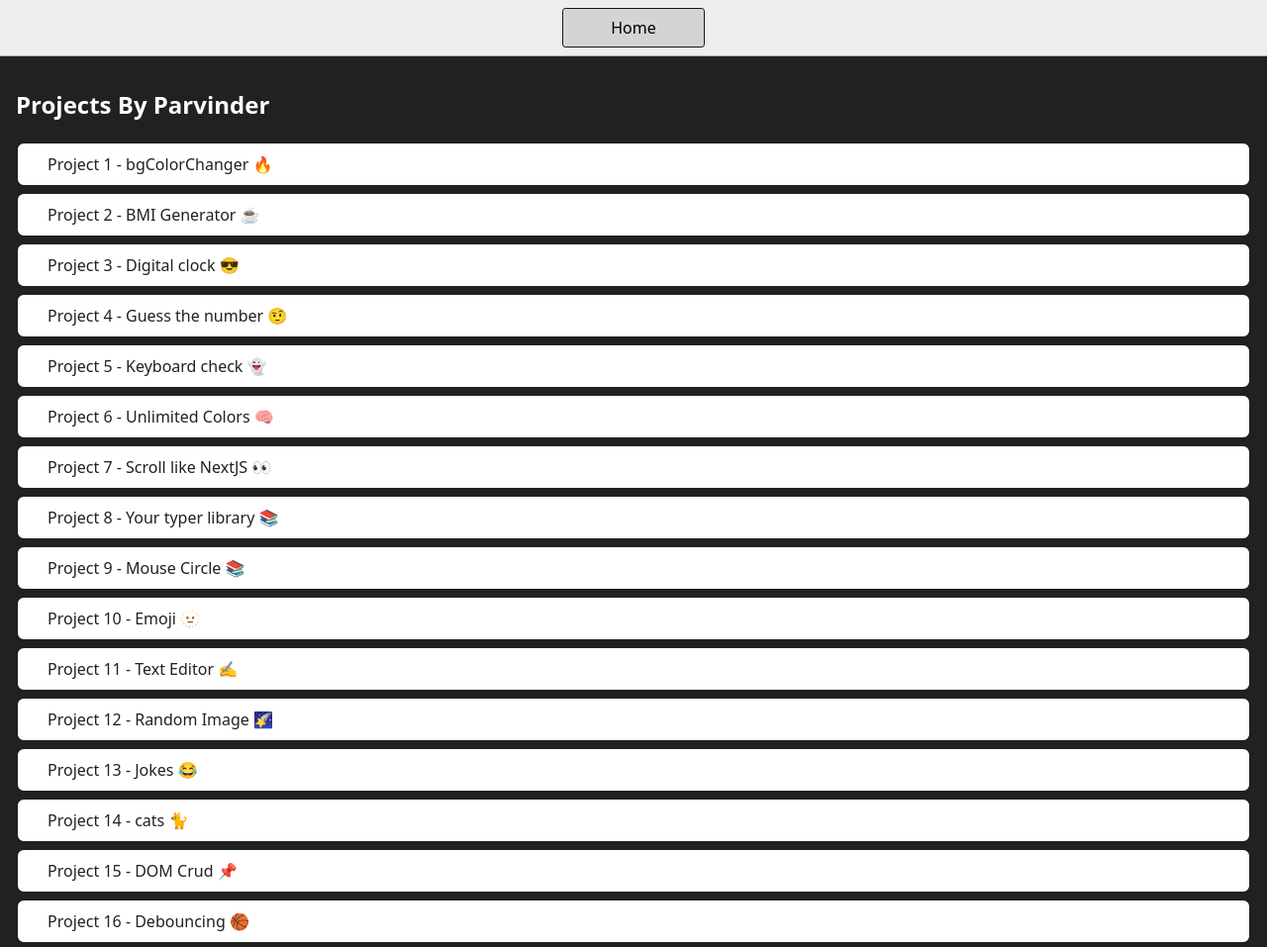
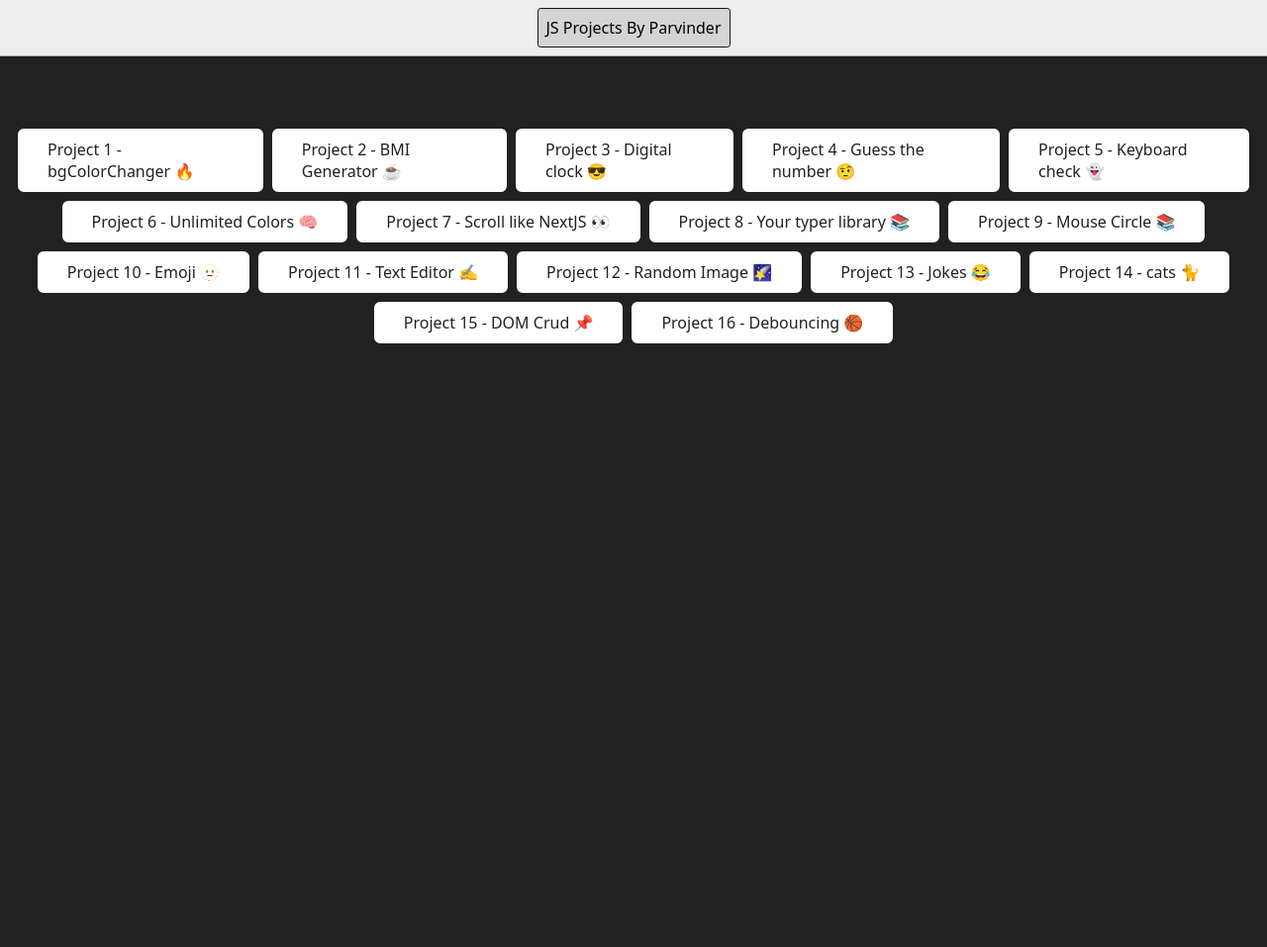
Before and after one commit to parvinder-singh-2/projects, a plain HTML site: page index.html in a window 1280 px wide. Shown: the whole page at 99% size. After the commit the page ends 800 px from the top, so only its background shows below. Drawn offline with Linux system fonts and the light colour scheme; files whose address does not match are found by name.

Commit message:
made changes to UI

```diff
--- a/index.html
+++ b/index.html
@@ -10,11 +10,12 @@
   </head>
   <body style="background-color: #212121; color: #fff">
     <nav>
-      <a href="" aria-current="page">Home</a>
+      <a href="" aria-current="page">JS Projects By Parvinder</a>
     </nav>
     <main>
-      <h1>Projects By Parvinder</h1>
+ <!-- <h1>Projects By Parvinder</h1> -->
       <div class="projects">
+        <div class="row">
         <a class="project-link" style="" href="./bgColorChanger/index.html"
           >Project 1 - bgColorChanger 🔥</a
         >
@@ -30,6 +31,8 @@
         <a class="project-link" href="./5-keyboard/index.html"
           >Project 5 - Keyboard check 👻</a
         >
+        </div>
+        <div class="row">
         <a class="project-link" href="./6-unlimitedColors/index.html"
           >Project 6 - Unlimited Colors 🧠
         </a>
@@ -42,6 +45,8 @@
         <a class="project-link" href="./9-mouseCircle/index.html"
           >Project 9 - Mouse Circle 📚
         </a>
+        </div>
+        <div class="row">
         <a class="project-link" href="./10-emoji/index.html"
           >Project 10 - Emoji 🫥
         </a>
@@ -57,12 +62,15 @@
         <a class="project-link" href="./14-cats/index.html"
           >Project 14 - cats 🐈
         </a>
+        </div>
+        <div class="row">
         <a class="project-link" href="./15-crudDom/index.html"
           >Project 15 - DOM Crud 📌
         </a>
         <a class="project-link" href="./16-debounce/index.html"
           >Project 16 - Debouncing 🏀
         </a>
+        </div>
       </div>
     </main>
   </body>
--- a/styles.css
+++ b/styles.css
@@ -38,6 +38,7 @@
 
   main {
     padding: 1rem;
+    margin-top: 50px;
   }
 
   h1 {
@@ -59,3 +60,11 @@
     border: 2px solid #212121;
     margin-top: 5px;
   }
+
+
+.row{
+  display: flex;
+  align-self: center;
+  gap: 5px;
+
+}
```
